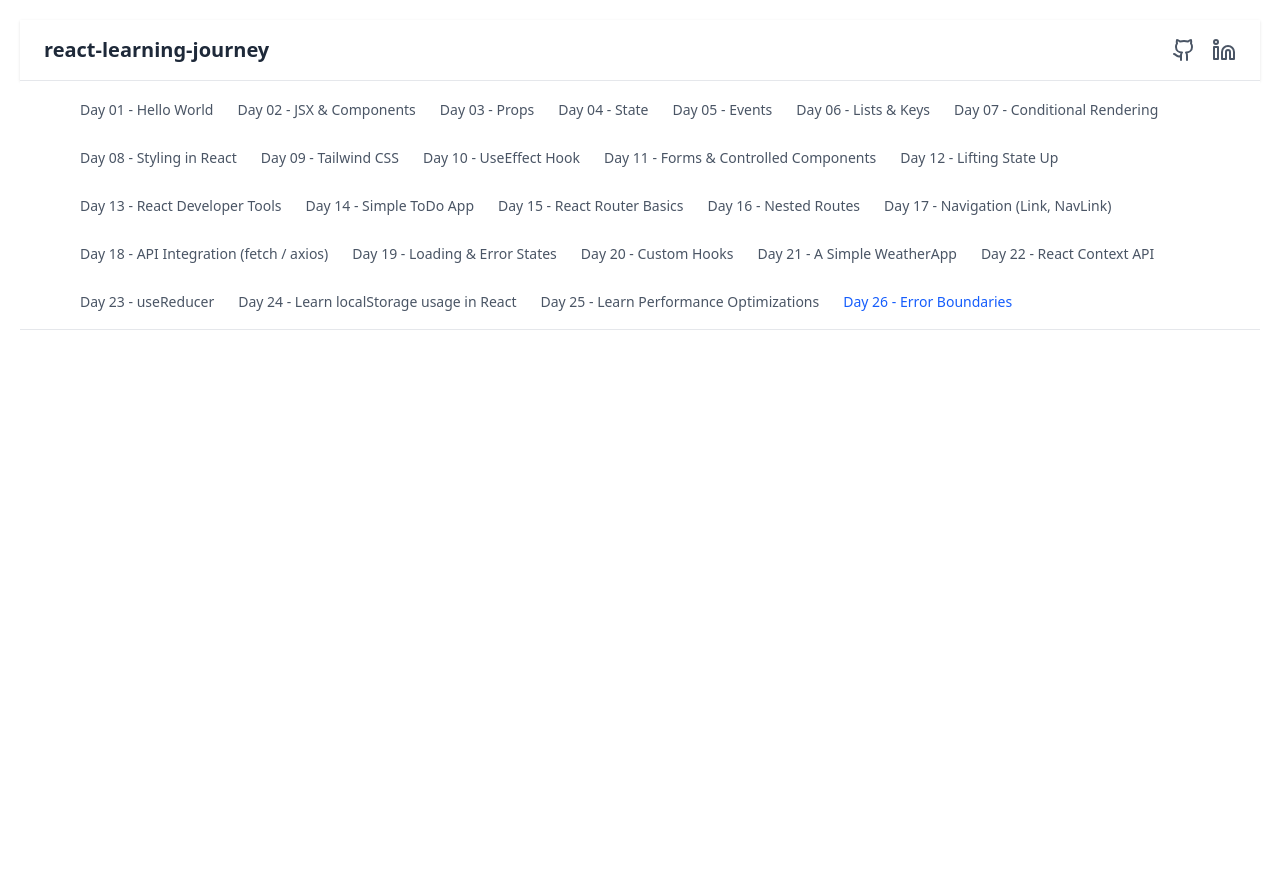
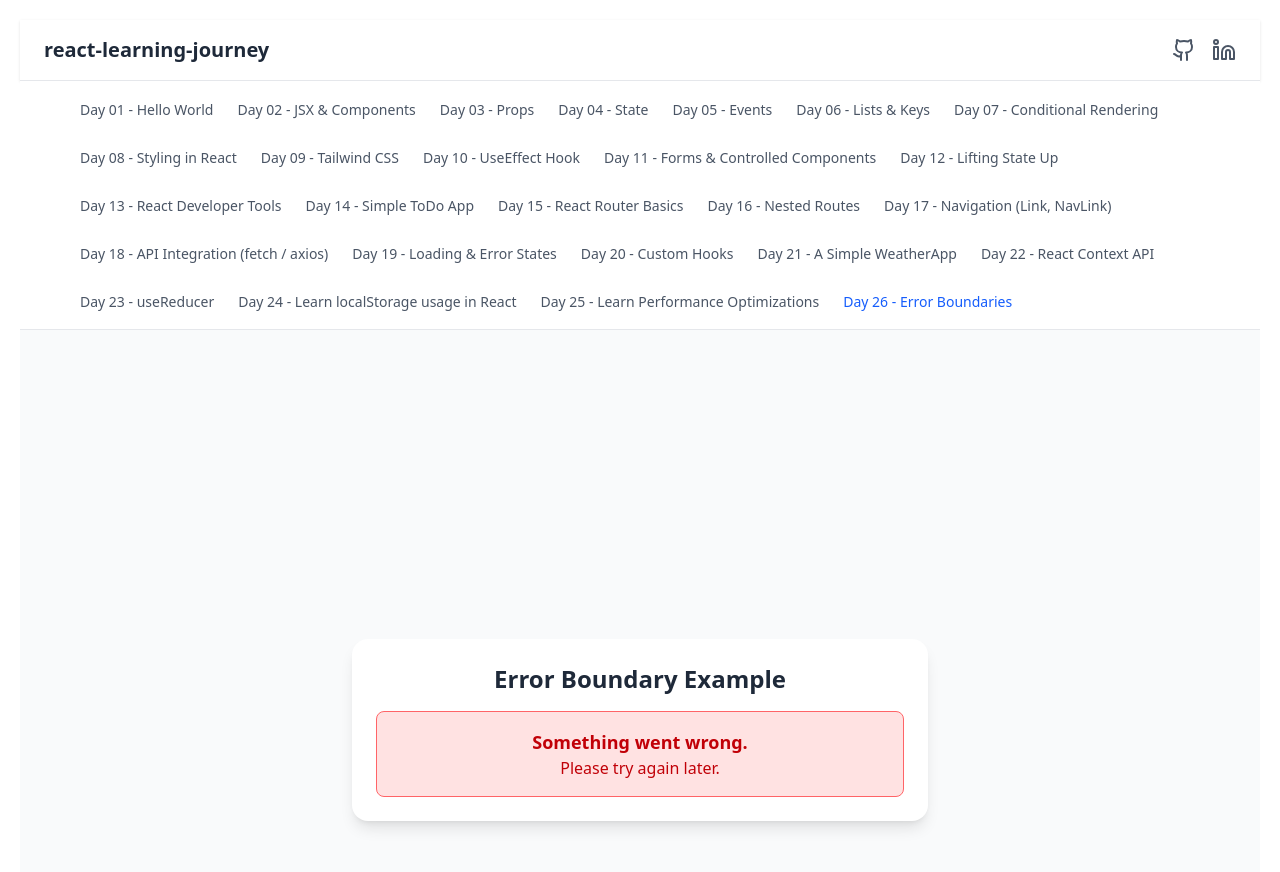
Before and after one commit to Vignesh-Ajri/react-learning-journey, a React (Vite) app: page /day26 in a window 1280 px wide. Shown: the top 872 px of the page. Before the commit the page ends 800 px from the top, so only its background shows below. Built offline with nearby package versions, Linux system fonts and the light colour scheme.

Commit message:
Day26 commit

```diff
--- a/src/App.jsx
+++ b/src/App.jsx
@@ -27,6 +27,7 @@ import Day22 from "./days/Day22-ContextApi";
 import Day23 from "./days/Day23-useReducer";
 import Day24 from "./days/Day24-LocalStorage";
 import Day25 from "./days/Day25-PerformanceOptimizations";
+import Day26 from "./days/Day26-ErrorBoundaries"
 
 function App() {
   return (
@@ -101,6 +102,7 @@ function App() {
           <Route path="/day23" element={<Day23 />} />
           <Route path="/day24" element={<Day24 />} />
           <Route path="/day25" element={<Day25 />} />
+          <Route path="/day26" element={<Day26 />} />
         </Routes>
       </div>
     </Router>
--- a/src/days/Day26-ErrorBoundaries.jsx
+++ b/src/days/Day26-ErrorBoundaries.jsx
@@ -0,0 +1,50 @@
+import React from "react";
+
+// Error Boundary Component
+class ErrorBoundary extends React.Component {
+  constructor(props) {
+    super(props);
+    this.state = { hasError: false };
+  }
+
+  static getDerivedStateFromError(error) {
+    return { hasError: true };
+  }
+
+  componentDidCatch(error, errorInfo) {
+    console.error("Error caught by boundary:", error, errorInfo);
+  }
+
+  render() {
+    if (this.state.hasError) {
+      return (
+        <div className="p-4 bg-red-100 border border-red-400 rounded-lg text-red-700">
+          <h2 className="font-semibold text-lg">Something went wrong.</h2>
+          <p>Please try again later.</p>
+        </div>
+      );
+    }
+    return this.props.children;
+  }
+}
+
+// Buggy Component (intentionally throws error)
+function BuggyComponent() {
+  throw new Error("I crashed!");
+  // return <h3>This will never render</h3>;
+}
+
+export default function Day26() {
+  return (
+    <div className="min-h-screen flex flex-col items-center justify-center bg-gray-50 p-6">
+      <div className="max-w-xl w-full bg-white shadow-lg rounded-2xl p-6">
+        <h1 className="text-2xl font-bold text-gray-800 mb-4">
+          Error Boundary Example
+        </h1>
+        <ErrorBoundary>
+          <BuggyComponent />
+        </ErrorBoundary>
+      </div>
+    </div>
+  );
+}
```
